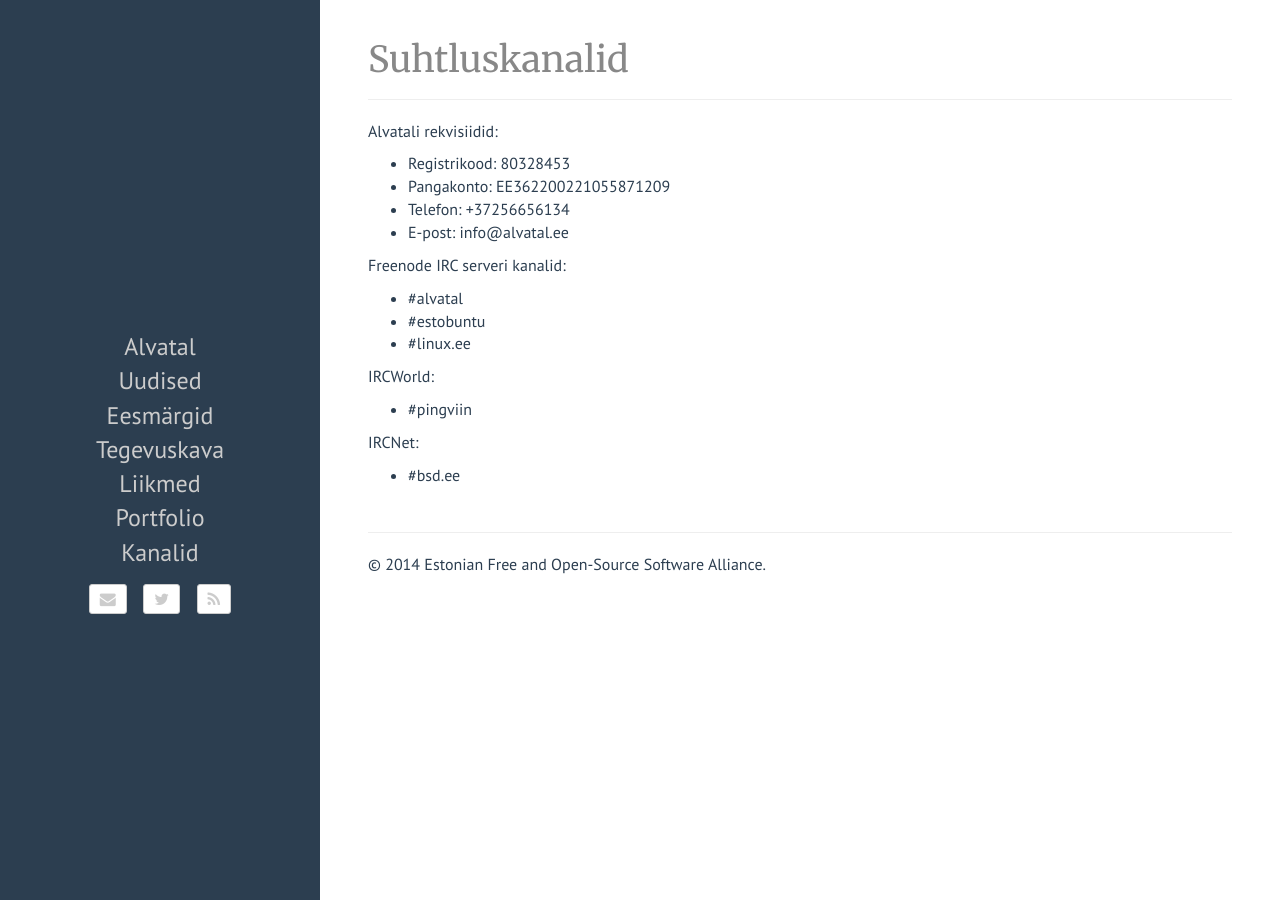
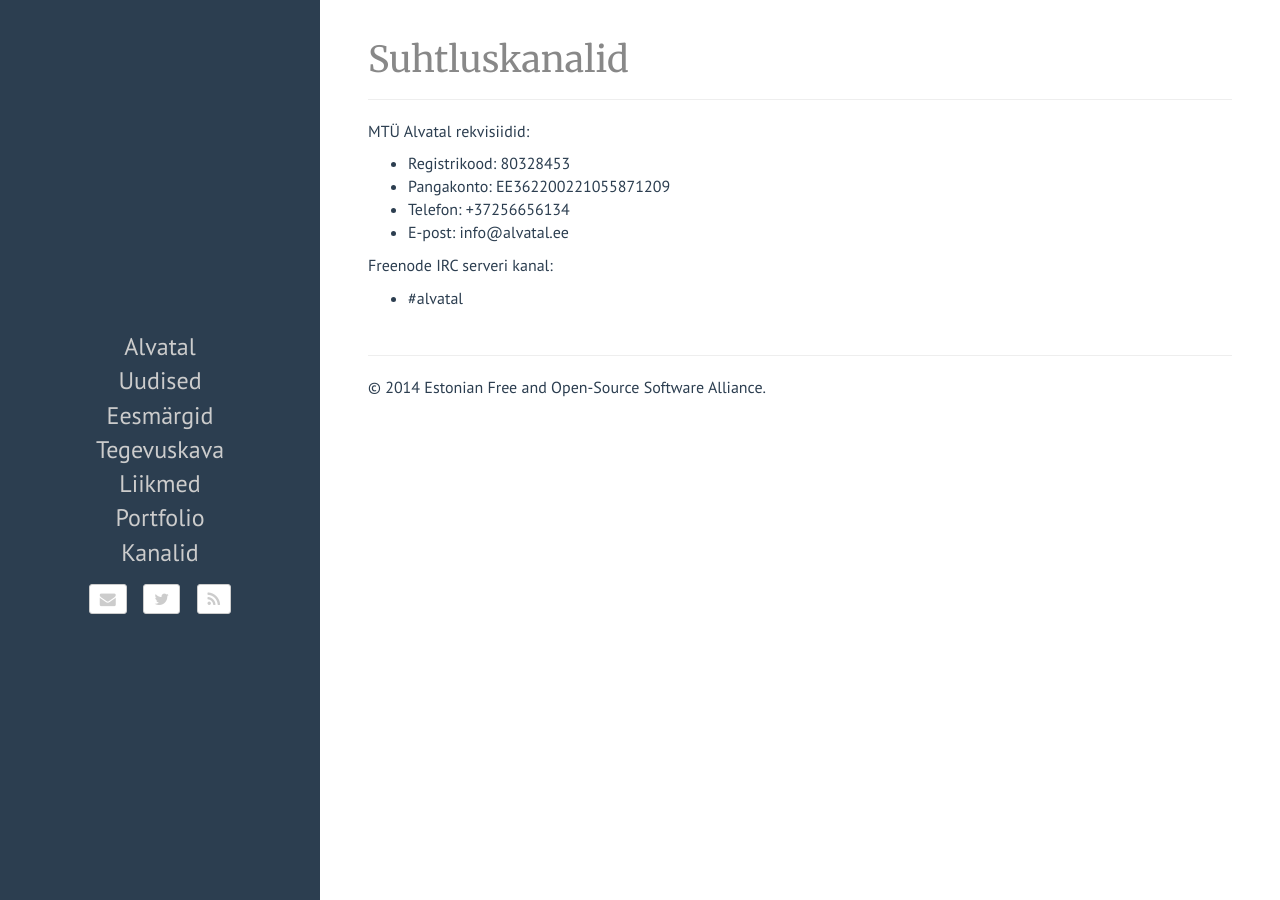
Before and after one commit to alvatal/alvatal.github.io, a Jekyll site: the page built from channels.md, in a window 1280 px wide. Built offline with Jekyll 4.4.1, drawn with Linux system fonts in a browser that asks for light colours.

Commit message:
eemalda karmid ja surnud kanalid

```diff
--- a/channels.md
+++ b/channels.md
@@ -3,23 +3,13 @@ layout: page
 title: Suhtluskanalid
 ---
 
-Alvatali rekvisiidid:
+MTÜ Alvatal rekvisiidid:
 
 * Registrikood: 80328453
 * Pangakonto: EE362200221055871209
 * Telefon: +37256656134
 * E-post: info@alvatal.ee
 
-Freenode IRC serveri kanalid:
+Freenode IRC serveri kanal:
 
 * &#35;alvatal
-* &#35;estobuntu
-* &#35;linux.ee
-
-IRCWorld:
-
-* &#35;pingviin
-
-IRCNet:
-
-* &#35;bsd.ee
```
